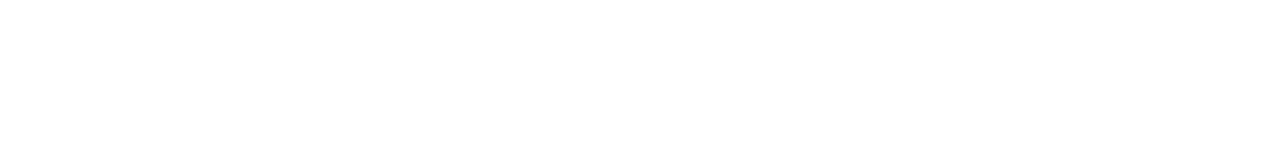
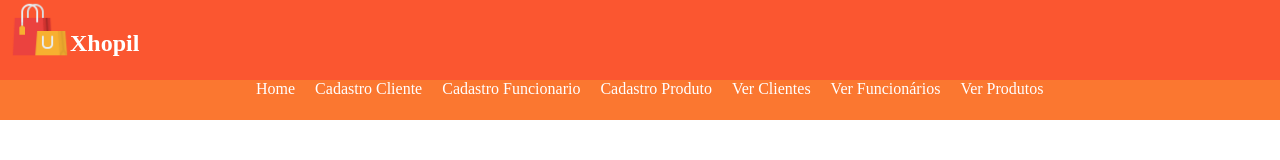
Before and after one commit to VictorNishimura/Front-End-Xhopii, a plain HTML site: page index.html in a window 1280 px wide. Drawn offline with Linux system fonts and the light colour scheme.

Commit message:
navbar pré-configurada, realizar ajuste nas fontes

```diff
--- a/index.html
+++ b/index.html
@@ -3,9 +3,45 @@
 <head>
     <meta charset="UTF-8">
     <meta name="viewport" content="width=device-width, initial-scale=1.0">
+    <link rel="stylesheet" href="style.css">
     <title>Document</title>
 </head>
 <body>
+    <nav class="nav-primaria">
+        <ul>
+            <li><img src="assets/img/logo.png" alt=""></li>
+            <li><h1>Xhopil</h1></li>
+        </ul>
+    </nav>
+
+    <nav class="nav-secundaria">
+        <ul>
+            <li>Home</li>
+            <li>Cadastro Cliente</li>
+            <li>Cadastro Funcionario</li>
+            <li>Cadastro Produto</li>
+            <li>Ver Clientes</li>
+            <li>Ver Funcionários</li>
+            <li>Ver Produtos</li>
+        </ul>
+    </nav>
+
+
+
+
+
+
+
+
+
+
+
+
+
+    <footer>
+
+    </footer>
+
 
 </body>
 </html>
--- a/style.css
+++ b/style.css
@@ -0,0 +1,41 @@
+* {
+    margin: 0;
+}
+
+.nav-primaria {
+    color: white;
+    background-color: rgb(251, 86, 48);
+    width: 100%;
+    height: 80px;
+}
+
+.nav-primaria img {
+    margin-left: -30px;
+    width: 60px;
+}
+
+.nav-primaria ul {
+    display: flex;
+    list-style: none;
+}
+
+.nav-primaria h1 {
+    margin-top: 30px;
+}
+
+.nav-secundaria {
+    color: white;
+    background-color: rgb(251, 119, 48);
+    width: 100%;
+    height: 40px;
+    gap: 30px;
+}
+
+.nav-secundaria ul {
+    display: flex;
+    list-style: none;
+    padding: 0;
+
+    margin-left: 20%;
+    gap: 20px;
+}
```
Also changed, not shown: 1 other file.
